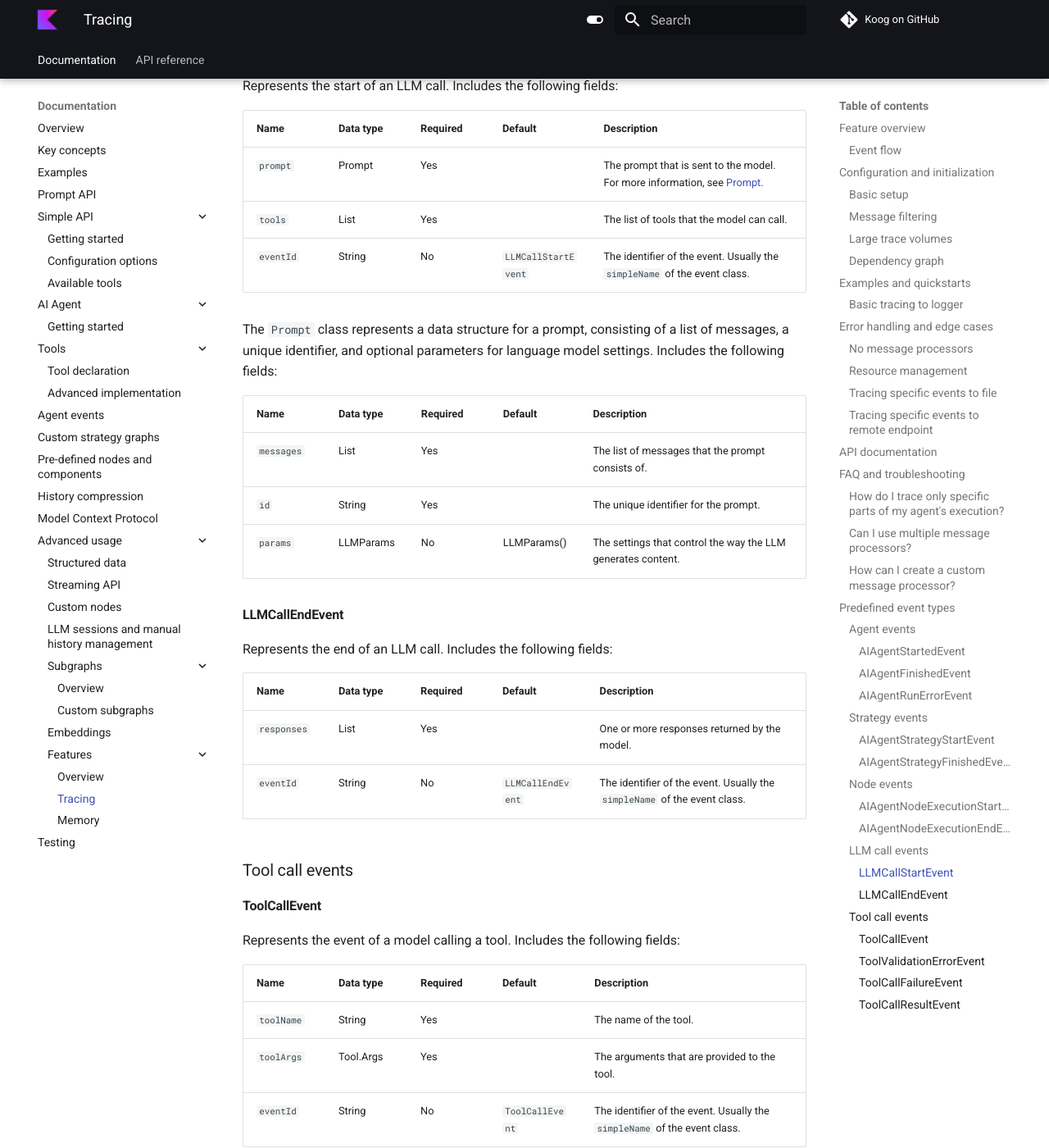
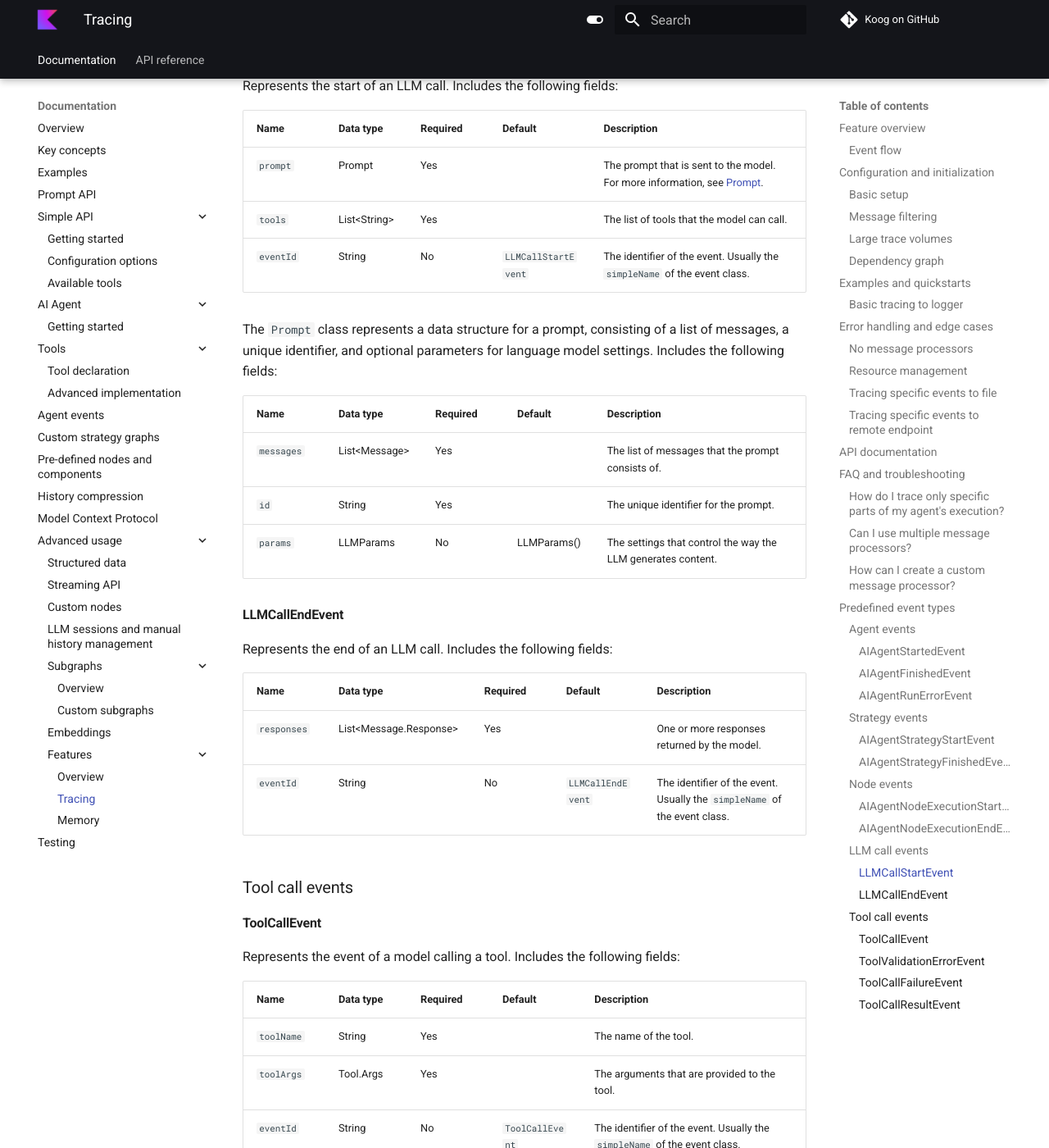
Before and after one commit to JetBrains/koog-docs, an MkDocs documentation site: the page built from docs/tracing.md, in a window 1280 px wide and 1400 px high, scrolled down 10393 px. Shown: the whole window at 82% size. Built offline with MkDocs 1.6.1 and Material for MkDocs 9.7.7, drawn with Linux system fonts in a browser that asks for light colours; comment, search, counter and statistics services are not loaded.

Commit message:
Update formatting

```diff
--- a/docs/tracing.md
+++ b/docs/tracing.md
@@ -338,29 +338,29 @@
 
 Represents the start of an agent run. Includes the following fields:
 
-| Name           | Data type | Required | Default             | Description                                                               |
-|----------------|-----------|----------|---------------------|---------------------------------------------------------------------------|
-| `strategyName` | String    | Yes      |                     | The name of the strategy that the agent should follow.                    |
+| Name           | Data type | Required | Default               | Description                                                               |
+|----------------|-----------|----------|-----------------------|---------------------------------------------------------------------------|
+| `strategyName` | String    | Yes      |                       | The name of the strategy that the agent should follow.                    |
 | `eventId`      | String    | No       | `AIAgentStartedEvent` | The identifier of the event. Usually the `simpleName` of the event class. |
 
 #### AIAgentFinishedEvent
 
 Represents the end of an agent run. Includes the following fields:
 
-| Name           | Data type | Required | Default              | Description                                                               |
-|----------------|-----------|----------|----------------------|---------------------------------------------------------------------------|
-| `strategyName` | String    | Yes      |                      | The name of the strategy that the agent followed.                         |
-| `result`       | String    | Yes      |                      | The result of the agent run. Can be `null` if there is no result.         |
+| Name           | Data type | Required | Default                | Description                                                               |
+|----------------|-----------|----------|------------------------|---------------------------------------------------------------------------|
+| `strategyName` | String    | Yes      |                        | The name of the strategy that the agent followed.                         |
+| `result`       | String    | Yes      |                        | The result of the agent run. Can be `null` if there is no result.         |
 | `eventId`      | String    | No       | `AIAgentFinishedEvent` | The identifier of the event. Usually the `simpleName` of the event class. |
 
 #### AIAgentRunErrorEvent
 
 Represents the occurrence of an error during an agent run. Includes the following fields:
 
-| Name           | Data type    | Required | Default              | Description                                                                                                     |
-|----------------|--------------|----------|----------------------|-----------------------------------------------------------------------------------------------------------------|
-| `strategyName` | String       | Yes      |                      | The name of the strategy that the agent followed.                                                               |
-| `error`        | AIAgentError | Yes      |                      | The specific error that occurred during the agent run. For more information, see [AIAgentError](#aiagenterror). |
+| Name           | Data type    | Required | Default                | Description                                                                                                     |
+|----------------|--------------|----------|------------------------|-----------------------------------------------------------------------------------------------------------------|
+| `strategyName` | String       | Yes      |                        | The name of the strategy that the agent followed.                                                               |
+| `error`        | AIAgentError | Yes      |                        | The specific error that occurred during the agent run. For more information, see [AIAgentError](#aiagenterror). |
 | `eventId`      | String       | No       | `AIAgentRunErrorEvent` | The identifier of the event. Usually the `simpleName` of the event class.                                       |
 
 <a id="aiagenterror"></a>
@@ -378,19 +378,19 @@
 
 Represents the start of a strategy run. Includes the following fields:
 
-| Name           | Data type | Required | Default                   | Description                                                               |
-|----------------|-----------|----------|---------------------------|---------------------------------------------------------------------------|
-| `strategyName` | String    | Yes      |                           | The name of the strategy.                                                 |
+| Name           | Data type | Required | Default                     | Description                                                               |
+|----------------|-----------|----------|-----------------------------|---------------------------------------------------------------------------|
+| `strategyName` | String    | Yes      |                             | The name of the strategy.                                                 |
 | `eventId`      | String    | No       | `AIAgentStrategyStartEvent` | The identifier of the event. Usually the `simpleName` of the event class. |
 
 #### AIAgentStrategyFinishedEvent
 
 Represents the end of a strategy run. Includes the following fields:
 
-| Name           | Data type | Required | Default                      | Description                                                               |
-|----------------|-----------|----------|------------------------------|---------------------------------------------------------------------------|
-| `strategyName` | String    | Yes      |                              | The name of the strategy.                                                 |
-| `result`       | String    | Yes      |                              | The result of the run.                                                    |
+| Name           | Data type | Required | Default                        | Description                                                               |
+|----------------|-----------|----------|--------------------------------|---------------------------------------------------------------------------|
+| `strategyName` | String    | Yes      |                                | The name of the strategy.                                                 |
+| `result`       | String    | Yes      |                                | The result of the run.                                                    |
 | `eventId`      | String    | No       | `AIAgentStrategyFinishedEvent` | The identifier of the event. Usually the `simpleName` of the event class. |
 
 ### Node events
@@ -399,21 +399,21 @@
 
 Represents the start of a node run. Includes the following fields:
 
-| Name       | Data type | Required | Default                        | Description                                                               |
-|------------|-----------|----------|--------------------------------|---------------------------------------------------------------------------|
-| `nodeName` | String    | Yes      |                                | The name of the node whose run started.                                   |
-| `input`    | String    | Yes      |                                | The input value for the node.                                             |
+| Name       | Data type | Required | Default                          | Description                                                               |
+|------------|-----------|----------|----------------------------------|---------------------------------------------------------------------------|
+| `nodeName` | String    | Yes      |                                  | The name of the node whose run started.                                   |
+| `input`    | String    | Yes      |                                  | The input value for the node.                                             |
 | `eventId`  | String    | No       | `AIAgentNodeExecutionStartEvent` | The identifier of the event. Usually the `simpleName` of the event class. |
 
 #### AIAgentNodeExecutionEndEvent
 
 Represents the end of a node run. Includes the following fields:
 
-| Name       | Data type | Required | Default                      | Description                                                               |
-|------------|-----------|----------|------------------------------|---------------------------------------------------------------------------|
-| `nodeName` | String    | Yes      |                              | The name of the node whose run ended.                                     |
-| `input`    | String    | Yes      |                              | The input value for the node.                                             |
-| `output`   | String    | Yes      |                              | The output value produced by the node.                                    |
+| Name       | Data type | Required | Default                        | Description                                                               |
+|------------|-----------|----------|--------------------------------|---------------------------------------------------------------------------|
+| `nodeName` | String    | Yes      |                                | The name of the node whose run ended.                                     |
+| `input`    | String    | Yes      |                                | The input value for the node.                                             |
+| `output`   | String    | Yes      |                                | The output value produced by the node.                                    |
 | `eventId`  | String    | No       | `AIAgentNodeExecutionEndEvent` | The identifier of the event. Usually the `simpleName` of the event class. |
 
 ### LLM call events
@@ -422,30 +422,30 @@
 
 Represents the start of an LLM call. Includes the following fields:
 
-| Name      | Data type    | Required | Default           | Description                                                                        |
-|-----------|--------------|----------|-------------------|------------------------------------------------------------------------------------|
-| `prompt`  | Prompt       | Yes      |                   | The prompt that is sent to the model. For more information, see [Prompt](#prompt). |
-| `tools`   | List<String> | Yes      |                   | The list of tools that the model can call.                                         |
-| `eventId` | String       | No       | `LLMCallStartEvent` | The identifier of the event. Usually the `simpleName` of the event class.          |
+| Name      | Data type          | Required | Default             | Description                                                                        |
+|-----------|--------------------|----------|---------------------|------------------------------------------------------------------------------------|
+| `prompt`  | Prompt             | Yes      |                     | The prompt that is sent to the model. For more information, see [Prompt](#prompt). |
+| `tools`   | List&lt;String&gt; | Yes      |                     | The list of tools that the model can call.                                         |
+| `eventId` | String             | No       | `LLMCallStartEvent` | The identifier of the event. Usually the `simpleName` of the event class.          |
 
 <a id="prompt"></a>
 The `Prompt` class represents a data structure for a prompt, consisting of a list of messages, a unique identifier, and
 optional parameters for language model settings. Includes the following fields:
 
-| Name       | Data type     | Required | Default     | Description                                                  |
-|------------|---------------|----------|-------------|--------------------------------------------------------------|
-| `messages` | List<Message> | Yes      |             | The list of messages that the prompt consists of.            |
-| `id`       | String        | Yes      |             | The unique identifier for the prompt.                        |
-| `params`   | LLMParams     | No       | LLMParams() | The settings that control the way the LLM generates content. |
+| Name       | Data type           | Required | Default     | Description                                                  |
+|------------|---------------------|----------|-------------|--------------------------------------------------------------|
+| `messages` | List&lt;Message&gt; | Yes      |             | The list of messages that the prompt consists of.            |
+| `id`       | String              | Yes      |             | The unique identifier for the prompt.                        |
+| `params`   | LLMParams           | No       | LLMParams() | The settings that control the way the LLM generates content. |
 
 #### LLMCallEndEvent
 
 Represents the end of an LLM call. Includes the following fields:
 
-| Name        | Data type              | Required | Default         | Description                                                               |
-|-------------|------------------------|----------|-----------------|---------------------------------------------------------------------------|
-| `responses` | List<Message.Response> | Yes      |                 | One or more responses returned by the model.                              |
-| `eventId`   | String                 | No       | `LLMCallEndEvent` | The identifier of the event. Usually the `simpleName` of the event class. |
+| Name        | Data type                    | Required | Default           | Description                                                               |
+|-------------|------------------------------|----------|-------------------|---------------------------------------------------------------------------|
+| `responses` | List&lt;Message.Response&gt; | Yes      |                   | One or more responses returned by the model.                              |
+| `eventId`   | String                       | No       | `LLMCallEndEvent` | The identifier of the event. Usually the `simpleName` of the event class. |
 
 ### Tool call events
 
@@ -453,41 +453,41 @@
 
 Represents the event of a model calling a tool. Includes the following fields:
 
-| Name       | Data type | Required | Default       | Description                                                               |
-|------------|-----------|----------|---------------|---------------------------------------------------------------------------|
-| `toolName` | String    | Yes      |               | The name of the tool.                                                     |
-| `toolArgs` | Tool.Args | Yes      |               | The arguments that are provided to the tool.                              |
+| Name       | Data type | Required | Default         | Description                                                               |
+|------------|-----------|----------|-----------------|---------------------------------------------------------------------------|
+| `toolName` | String    | Yes      |                 | The name of the tool.                                                     |
+| `toolArgs` | Tool.Args | Yes      |                 | The arguments that are provided to the tool.                              |
 | `eventId`  | String    | No       | `ToolCallEvent` | The identifier of the event. Usually the `simpleName` of the event class. |
 
 #### ToolValidationErrorEvent
 
 Represents the occurrence of a validation error during a tool call. Includes the following fields:
 
-| Name           | Data type | Required | Default                  | Description                                                               |
-|----------------|-----------|----------|--------------------------|---------------------------------------------------------------------------|
-| `toolName`     | String    | Yes      |                          | The name of the tool for which validation failed.                         |
-| `toolArgs`     | Tool.Args | Yes      |                          | The arguments that are provided to the tool.                              |
-| `errorMessage` | String    | Yes      |                          | The validation error message.                                             |
+| Name           | Data type | Required | Default                    | Description                                                               |
+|----------------|-----------|----------|----------------------------|---------------------------------------------------------------------------|
+| `toolName`     | String    | Yes      |                            | The name of the tool for which validation failed.                         |
+| `toolArgs`     | Tool.Args | Yes      |                            | The arguments that are provided to the tool.                              |
+| `errorMessage` | String    | Yes      |                            | The validation error message.                                             |
 | `eventId`      | String    | No       | `ToolValidationErrorEvent` | The identifier of the event. Usually the `simpleName` of the event class. |
 
 #### ToolCallFailureEvent
 
 Represents a failure to call a tool. Includes the following fields:
 
-| Name       | Data type    | Required | Default              | Description                                                                                                           |
-|------------|--------------|----------|----------------------|-----------------------------------------------------------------------------------------------------------------------|
-| `toolName` | String       | Yes      |                      | The name of the tool.                                                                                                 |
-| `toolArgs` | Tool.Args    | Yes      |                      | The arguments that are provided to the tool.                                                                          |
-| `error`    | AIAgentError | Yes      |                      | The specific error that occurred when trying to call a tool. For more information, see [AIAgentError](#aiagenterror). |
+| Name       | Data type    | Required | Default                | Description                                                                                                           |
+|------------|--------------|----------|------------------------|-----------------------------------------------------------------------------------------------------------------------|
+| `toolName` | String       | Yes      |                        | The name of the tool.                                                                                                 |
+| `toolArgs` | Tool.Args    | Yes      |                        | The arguments that are provided to the tool.                                                                          |
+| `error`    | AIAgentError | Yes      |                        | The specific error that occurred when trying to call a tool. For more information, see [AIAgentError](#aiagenterror). |
 | `eventId`  | String       | No       | `ToolCallFailureEvent` | The identifier of the event. Usually the `simpleName` of the event class.                                             |
 
 #### ToolCallResultEvent
 
 Represents a successful tool call with the return of a result. Includes the following fields:
 
-| Name       | Data type  | Required | Default             | Description                                                               |
-|------------|------------|----------|---------------------|---------------------------------------------------------------------------|
-| `toolName` | String     | Yes      |                     | The name of the tool.                                                     |
-| `toolArgs` | Tool.Args  | Yes      |                     | The arguments that are provided to the tool.                              |
-| `result`   | ToolResult | Yes      |                     | The result of the tool call.                                              |
+| Name       | Data type  | Required | Default               | Description                                                               |
+|------------|------------|----------|-----------------------|---------------------------------------------------------------------------|
+| `toolName` | String     | Yes      |                       | The name of the tool.                                                     |
+| `toolArgs` | Tool.Args  | Yes      |                       | The arguments that are provided to the tool.                              |
+| `result`   | ToolResult | Yes      |                       | The result of the tool call.                                              |
 | `eventId`  | String     | No       | `ToolCallResultEvent` | The identifier of the event. Usually the `simpleName` of the event class. |
```
